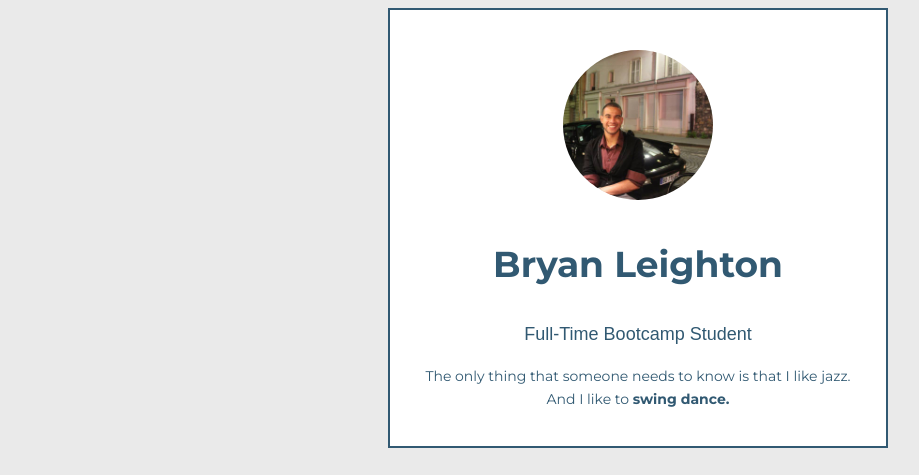
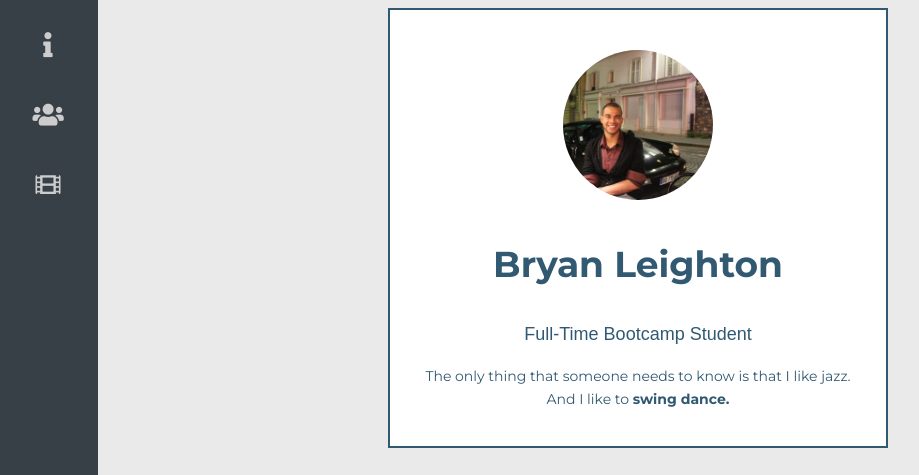
Before and after one commit to bdlb77/profile, a plain HTML site: page index.html in a window 1280 px wide. Shown: the top 475 px of the page, without its empty margins (2-921 px from the left). Drawn offline with Linux system fonts and the light colour scheme.

Commit message:
enhanced profile with sidebar

```diff
--- a/index.html
+++ b/index.html
@@ -9,15 +9,31 @@
 		<title>Bryan's Homepage</title>
 	</head>
 	<body>
+		<div id="sidebar">
+			<ul>
+				<li><a href="#summary">
+					<i class="fas fa-info" id="icon-big"></i>
+				</a>
+				</li>
+				<li><a href="#media">
+					<i class="fas fa-users" id="icon-big"></i>
+				</a>
+			</li>
+				<li><a href="#movies">
+					<i class="fas fa-film" id="icon-big"></i>
+				</a>
+			</li>
+			</ul>
+		</div>
 		<div class="container">
-			<div class="card text-center">
+			<div class="card text-center" id="summary">
 					<img src="images/bryan.jpg" alt="Bryan profile" width= "150" class="img-circle">
 					<h1>Bryan Leighton</h1>
 					<h2>Full-Time Bootcamp Student</h2>
 					<p>The only thing that someone needs to know is that I like jazz. And I like to <strong>swing dance.</strong></p>
 			</div>
 
-			<div class="card text-center">
+			<div class="card text-center" id="media">
 				<ul class="list-inline">
 					<li>
 						<a href="https://www.facebook.com">
@@ -37,7 +53,7 @@
 				</ul>
 			</div>
 
-			<div class="card text-center">
+			<div class="card text-center" id="movies">
 				<h2>My Favorite Movies</h2>
 				<table>
 					<tbody>
--- a/style.css
+++ b/style.css
@@ -22,6 +22,29 @@
 	padding: 20px;
 	border: 2px solid;
 }
+
+#sidebar{
+
+	background-color: #384047;
+    position: fixed;
+    left: 0px;
+    top: 0px;
+    bottom: 0px;
+    width: 100px;
+    text-align: center;
+}
+#sidebar ul {
+    list-style: none;
+    padding-left: 0px;
+}
+
+#icon-big{
+	margin-top: 20px;
+	font-size: 25px;
+	line-height: 50px;
+	display: block;
+}
+
 a {
 	text-decoration: none;
 	cursor: pointer;
```
